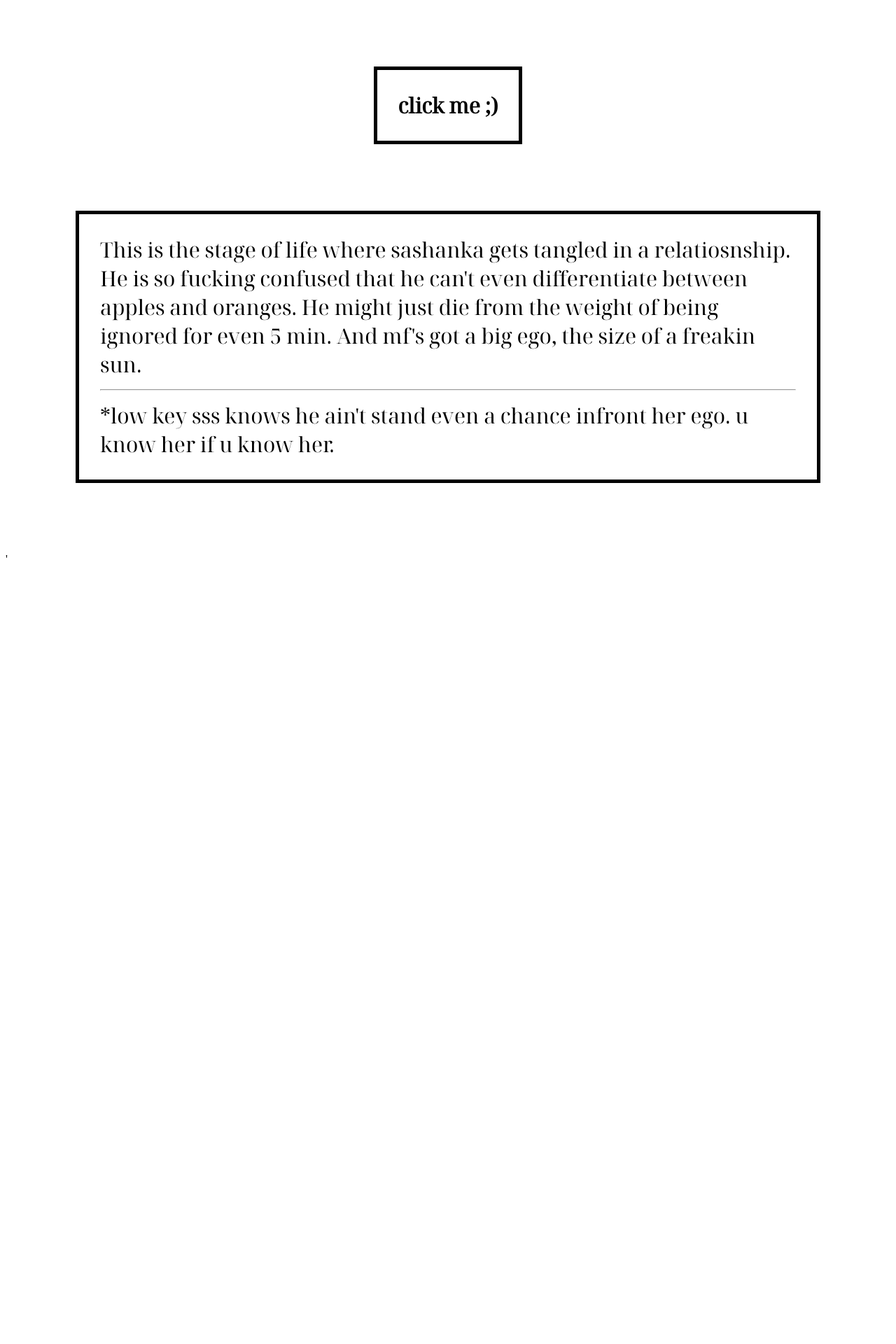
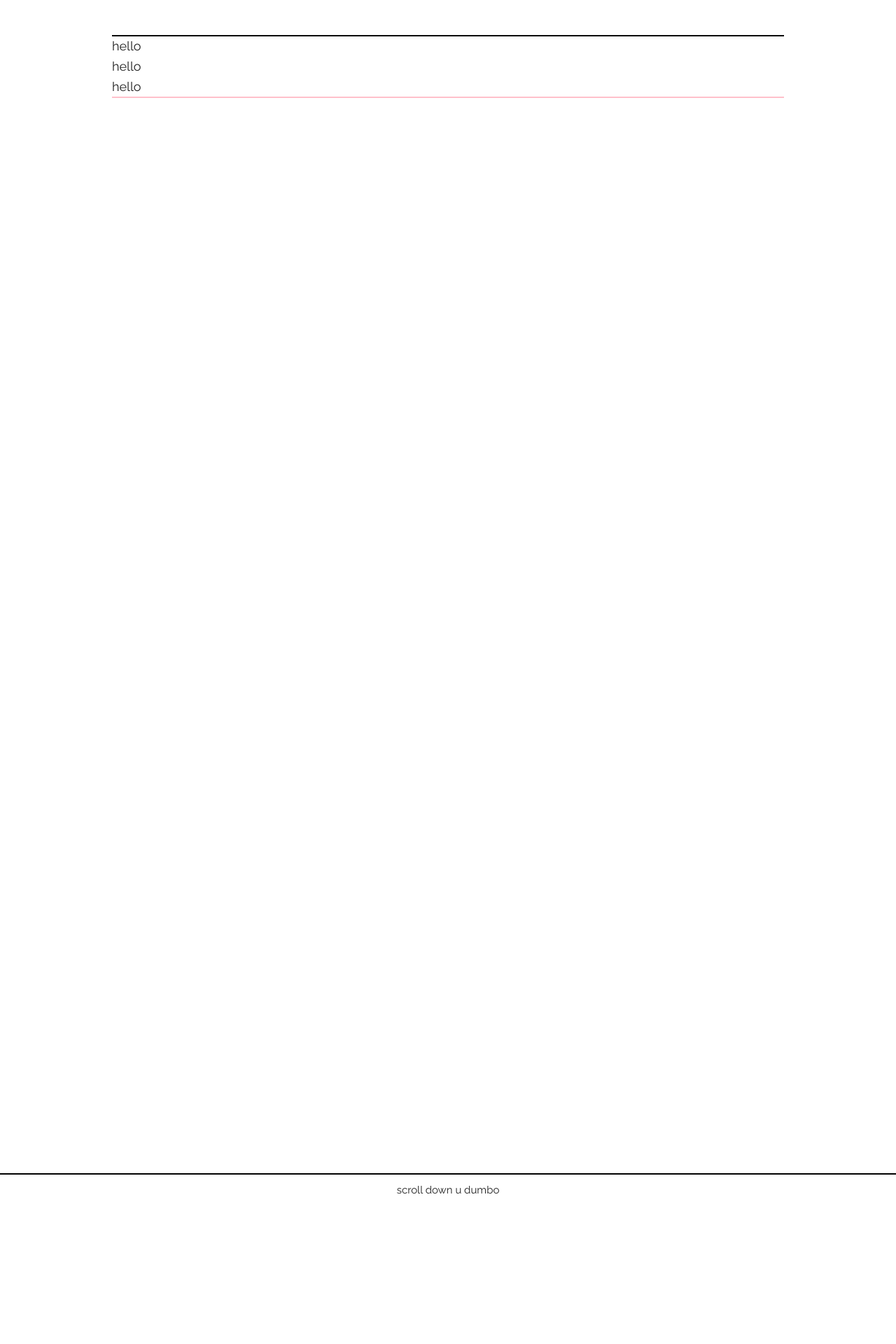
Before and after one commit to deepankarsamal/Learnin-Code, a PHP site: page / in a window 1280 px wide. Shown: the top 1920 px of the page at 70% size. Before the commit the page ends 797 px from the top, so only its background shows below. Run offline with PHP 8.4, Linux system fonts and the light colour scheme.

Commit message:
added files for heroku

```diff
--- /dev/null
+++ b/Skeleton-2.0.4/css/skeleton.css
@@ -0,0 +1,418 @@
+/*
+* Skeleton V2.0.4
+* Copyright 2014, Dave Gamache
+* www.getskeleton.com
+* Free to use under the MIT license.
+* http://www.opensource.org/licenses/mit-license.php
+* 12/29/2014
+*/
+
+
+/* Table of contents
+––––––––––––––––––––––––––––––––––––––––––––––––––
+- Grid
+- Base Styles
+- Typography
+- Links
+- Buttons
+- Forms
+- Lists
+- Code
+- Tables
+- Spacing
+- Utilities
+- Clearing
+- Media Queries
+*/
+
+
+/* Grid
+–––––––––––––––––––––––––––––––––––––––––––––––––– */
+.container {
+  position: relative;
+  width: 100%;
+  max-width: 960px;
+  margin: 0 auto;
+  padding: 0 20px;
+  box-sizing: border-box; }
+.column,
+.columns {
+  width: 100%;
+  float: left;
+  box-sizing: border-box; }
+
+/* For devices larger than 400px */
+@media (min-width: 400px) {
+  .container {
+    width: 85%;
+    padding: 0; }
+}
+
+/* For devices larger than 550px */
+@media (min-width: 550px) {
+  .container {
+    width: 80%; }
+  .column,
+  .columns {
+    margin-left: 4%; }
+  .column:first-child,
+  .columns:first-child {
+    margin-left: 0; }
+
+  .one.column,
+  .one.columns                    { width: 4.66666666667%; }
+  .two.columns                    { width: 13.3333333333%; }
+  .three.columns                  { width: 22%;            }
+  .four.columns                   { width: 30.6666666667%; }
+  .five.columns                   { width: 39.3333333333%; }
+  .six.columns                    { width: 48%;            }
+  .seven.columns                  { width: 56.6666666667%; }
+  .eight.columns                  { width: 65.3333333333%; }
+  .nine.columns                   { width: 74.0%;          }
+  .ten.columns                    { width: 82.6666666667%; }
+  .eleven.columns                 { width: 91.3333333333%; }
+  .twelve.columns                 { width: 100%; margin-left: 0; }
+
+  .one-third.column               { width: 30.6666666667%; }
+  .two-thirds.column              { width: 65.3333333333%; }
+
+  .one-half.column                { width: 48%; }
+
+  /* Offsets */
+  .offset-by-one.column,
+  .offset-by-one.columns          { margin-left: 8.66666666667%; }
+  .offset-by-two.column,
+  .offset-by-two.columns          { margin-left: 17.3333333333%; }
+  .offset-by-three.column,
+  .offset-by-three.columns        { margin-left: 26%;            }
+  .offset-by-four.column,
+  .offset-by-four.columns         { margin-left: 34.6666666667%; }
+  .offset-by-five.column,
+  .offset-by-five.columns         { margin-left: 43.3333333333%; }
+  .offset-by-six.column,
+  .offset-by-six.columns          { margin-left: 52%;            }
+  .offset-by-seven.column,
+  .offset-by-seven.columns        { margin-left: 60.6666666667%; }
+  .offset-by-eight.column,
+  .offset-by-eight.columns        { margin-left: 69.3333333333%; }
+  .offset-by-nine.column,
+  .offset-by-nine.columns         { margin-left: 78.0%;          }
+  .offset-by-ten.column,
+  .offset-by-ten.columns          { margin-left: 86.6666666667%; }
+  .offset-by-eleven.column,
+  .offset-by-eleven.columns       { margin-left: 95.3333333333%; }
+
+  .offset-by-one-third.column,
+  .offset-by-one-third.columns    { margin-left: 34.6666666667%; }
+  .offset-by-two-thirds.column,
+  .offset-by-two-thirds.columns   { margin-left: 69.3333333333%; }
+
+  .offset-by-one-half.column,
+  .offset-by-one-half.columns     { margin-left: 52%; }
+
+}
+
+
+/* Base Styles
+–––––––––––––––––––––––––––––––––––––––––––––––––– */
+/* NOTE
+html is set to 62.5% so that all the REM measurements throughout Skeleton
+are based on 10px sizing. So basically 1.5rem = 15px :) */
+html {
+  font-size: 62.5%; }
+body {
+  font-size: 1.5em; /* currently ems cause chrome bug misinterpreting rems on body element */
+  line-height: 1.6;
+  font-weight: 400;
+  font-family: "Raleway", "HelveticaNeue", "Helvetica Neue", Helvetica, Arial, sans-serif;
+  color: #222; }
+
+
+/* Typography
+–––––––––––––––––––––––––––––––––––––––––––––––––– */
+h1, h2, h3, h4, h5, h6 {
+  margin-top: 0;
+  margin-bottom: 2rem;
+  font-weight: 300; }
+h1 { font-size: 4.0rem; line-height: 1.2;  letter-spacing: -.1rem;}
+h2 { font-size: 3.6rem; line-height: 1.25; letter-spacing: -.1rem; }
+h3 { font-size: 3.0rem; line-height: 1.3;  letter-spacing: -.1rem; }
+h4 { font-size: 2.4rem; line-height: 1.35; letter-spacing: -.08rem; }
+h5 { font-size: 1.8rem; line-height: 1.5;  letter-spacing: -.05rem; }
+h6 { font-size: 1.5rem; line-height: 1.6;  letter-spacing: 0; }
+
+/* Larger than phablet */
+@media (min-width: 550px) {
+  h1 { font-size: 5.0rem; }
+  h2 { font-size: 4.2rem; }
+  h3 { font-size: 3.6rem; }
+  h4 { font-size: 3.0rem; }
+  h5 { font-size: 2.4rem; }
+  h6 { font-size: 1.5rem; }
+}
+
+p {
+  margin-top: 0; }
+
+
+/* Links
+–––––––––––––––––––––––––––––––––––––––––––––––––– */
+a {
+  color: #1EAEDB; }
+a:hover {
+  color: #0FA0CE; }
+
+
+/* Buttons
+–––––––––––––––––––––––––––––––––––––––––––––––––– */
+.button,
+button,
+input[type="submit"],
+input[type="reset"],
+input[type="button"] {
+  display: inline-block;
+  height: 38px;
+  padding: 0 30px;
+  color: #555;
+  text-align: center;
+  font-size: 11px;
+  font-weight: 600;
+  line-height: 38px;
+  letter-spacing: .1rem;
+  text-transform: uppercase;
+  text-decoration: none;
+  white-space: nowrap;
+  background-color: transparent;
+  border-radius: 4px;
+  border: 1px solid #bbb;
+  cursor: pointer;
+  box-sizing: border-box; }
+.button:hover,
+button:hover,
+input[type="submit"]:hover,
+input[type="reset"]:hover,
+input[type="button"]:hover,
+.button:focus,
+button:focus,
+input[type="submit"]:focus,
+input[type="reset"]:focus,
+input[type="button"]:focus {
+  color: #333;
+  border-color: #888;
+  outline: 0; }
+.button.button-primary,
+button.button-primary,
+input[type="submit"].button-primary,
+input[type="reset"].button-primary,
+input[type="button"].button-primary {
+  color: #FFF;
+  background-color: #33C3F0;
+  border-color: #33C3F0; }
+.button.button-primary:hover,
+button.button-primary:hover,
+input[type="submit"].button-primary:hover,
+input[type="reset"].button-primary:hover,
+input[type="button"].button-primary:hover,
+.button.button-primary:focus,
+button.button-primary:focus,
+input[type="submit"].button-primary:focus,
+input[type="reset"].button-primary:focus,
+input[type="button"].button-primary:focus {
+  color: #FFF;
+  background-color: #1EAEDB;
+  border-color: #1EAEDB; }
+
+
+/* Forms
+–––––––––––––––––––––––––––––––––––––––––––––––––– */
+input[type="email"],
+input[type="number"],
+input[type="search"],
+input[type="text"],
+input[type="tel"],
+input[type="url"],
+input[type="password"],
+textarea,
+select {
+  height: 38px;
+  padding: 6px 10px; /* The 6px vertically centers text on FF, ignored by Webkit */
+  background-color: #fff;
+  border: 1px solid #D1D1D1;
+  border-radius: 4px;
+  box-shadow: none;
+  box-sizing: border-box; }
+/* Removes awkward default styles on some inputs for iOS */
+input[type="email"],
+input[type="number"],
+input[type="search"],
+input[type="text"],
+input[type="tel"],
+input[type="url"],
+input[type="password"],
+textarea {
+  -webkit-appearance: none;
+     -moz-appearance: none;
+          appearance: none; }
+textarea {
+  min-height: 65px;
+  padding-top: 6px;
+  padding-bottom: 6px; }
+input[type="email"]:focus,
+input[type="number"]:focus,
+input[type="search"]:focus,
+input[type="text"]:focus,
+input[type="tel"]:focus,
+input[type="url"]:focus,
+input[type="password"]:focus,
+textarea:focus,
+select:focus {
+  border: 1px solid #33C3F0;
+  outline: 0; }
+label,
+legend {
+  display: block;
+  margin-bottom: .5rem;
+  font-weight: 600; }
+fieldset {
+  padding: 0;
+  border-width: 0; }
+input[type="checkbox"],
+input[type="radio"] {
+  display: inline; }
+label > .label-body {
+  display: inline-block;
+  margin-left: .5rem;
+  font-weight: normal; }
+
+
+/* Lists
+–––––––––––––––––––––––––––––––––––––––––––––––––– */
+ul {
+  list-style: circle inside; }
+ol {
+  list-style: decimal inside; }
+ol, ul {
+  padding-left: 0;
+  margin-top: 0; }
+ul ul,
+ul ol,
+ol ol,
+ol ul {
+  margin: 1.5rem 0 1.5rem 3rem;
+  font-size: 90%; }
+li {
+  margin-bottom: 1rem; }
+
+
+/* Code
+–––––––––––––––––––––––––––––––––––––––––––––––––– */
+code {
+  padding: .2rem .5rem;
+  margin: 0 .2rem;
+  font-size: 90%;
+  white-space: nowrap;
+  background: #F1F1F1;
+  border: 1px solid #E1E1E1;
+  border-radius: 4px; }
+pre > code {
+  display: block;
+  padding: 1rem 1.5rem;
+  white-space: pre; }
+
+
+/* Tables
+–––––––––––––––––––––––––––––––––––––––––––––––––– */
+th,
+td {
+  padding: 12px 15px;
+  text-align: left;
+  border-bottom: 1px solid #E1E1E1; }
+th:first-child,
+td:first-child {
+  padding-left: 0; }
+th:last-child,
+td:last-child {
+  padding-right: 0; }
+
+
+/* Spacing
+–––––––––––––––––––––––––––––––––––––––––––––––––– */
+button,
+.button {
+  margin-bottom: 1rem; }
+input,
+textarea,
+select,
+fieldset {
+  margin-bottom: 1.5rem; }
+pre,
+blockquote,
+dl,
+figure,
+table,
+p,
+ul,
+ol,
+form {
+  margin-bottom: 2.5rem; }
+
+
+/* Utilities
+–––––––––––––––––––––––––––––––––––––––––––––––––– */
+.u-full-width {
+  width: 100%;
+  box-sizing: border-box; }
+.u-max-full-width {
+  max-width: 100%;
+  box-sizing: border-box; }
+.u-pull-right {
+  float: right; }
+.u-pull-left {
+  float: left; }
+
+
+/* Misc
+–––––––––––––––––––––––––––––––––––––––––––––––––– */
+hr {
+  margin-top: 3rem;
+  margin-bottom: 3.5rem;
+  border-width: 0;
+  border-top: 1px solid #E1E1E1; }
+
+
+/* Clearing
+–––––––––––––––––––––––––––––––––––––––––––––––––– */
+
+/* Self Clearing Goodness */
+.container:after,
+.row:after,
+.u-cf {
+  content: "";
+  display: table;
+  clear: both; }
+
+
+/* Media Queries
+–––––––––––––––––––––––––––––––––––––––––––––––––– */
+/*
+Note: The best way to structure the use of media queries is to create the queries
+near the relevant code. For example, if you wanted to change the styles for buttons
+on small devices, paste the mobile query code up in the buttons section and style it
+there.
+*/
+
+
+/* Larger than mobile */
+@media (min-width: 400px) {}
+
+/* Larger than phablet (also point when grid becomes active) */
+@media (min-width: 550px) {}
+
+/* Larger than tablet */
+@media (min-width: 750px) {}
+
+/* Larger than desktop */
+@media (min-width: 1000px) {}
+
+/* Larger than Desktop HD */
+@media (min-width: 1200px) {}
--- a/index.html
+++ b/index.html
@@ -2,19 +2,52 @@
 <html lang="en">
   <head>
     <meta charset="UTF-8" />
-    <meta http-equiv="X-UA-Compatible" content="IE=edge" />
     <meta name="viewport" content="width=device-width, initial-scale=1.0" />
-    <title>MarjaoSaloMaiSINGLEhu</title>
-    <link rel="stylesheet" href="styles.css" type=text/css>
+    <!---CSS-->
+    <link rel="stylesheet" href="./Skeleton-2.0.4/css/skeleton.css" />
+    <link rel="stylesheet" href="./Skeleton-2.0.4/css/normalize.css" />
+    <link rel="stylesheet" href="styles.css" />
+    <!------Font-->
+    <link
+      href="//fonts.googleapis.com/css?family=Raleway:400,300,600"
+      rel="stylesheet"
+      type="text/css"
+    />
+    <title>henlo</title>
   </head>
+
   <body>
-      <h1><a href="https://youtu.be/dQw4w9WgXcQ">click me ;)</a></h1>
-    <div>
-      This is the stage of life where sashanka gets tangled in a relatiosnship.
-      He is so fucking confused that he can't even differentiate between apples
-      and oranges. He might just die from the weight of being ignored for even 5
-      min. And mf's got a big ego, the size of a freakin sun. <hr>*low key sss knows
-      he ain't stand even a chance infront her ego. u know her if u know her.
+    <div class="heading">
+      <div class="container">
+        <div class="row">
+          <div class="one-fourth column" id="hello">
+            hello <br />
+            hello <br />hello
+          </div>
+        </div>
+      </div>
     </div>
+
+    <div class="scroll" id="scroll">scroll down u dumbo</div>
+
+    <div class="buttons box">
+      <div class="container">
+        <div class="row">
+          <div class="six columns" style="text-align: center">
+            <div class="button button-primary" id="btn">
+              blind people click here
+            </div>
+          </div>
+          <div id="text-1" style="text-align: center;"></div>
+        </div>
+      </div>
+    </div>
+
+    <div class="content box">
+      <div id="text-2">hhhhhhhhhh</div>
+    </div>
+
+
+    <script src="index.js"></script>
   </body>
 </html>
--- /dev/null
+++ b/index.js
@@ -0,0 +1,14 @@
+
+document.getElementById('btn').addEventListener('click', function() {
+    document.getElementById('text-1').innerHTML = mssg;
+});
+
+window.onscroll = function() {
+    var scroll = document.documentElement.scrollTop;
+    if (scroll > 820) {
+        document.getElementById('text-2').innerHTML = 'Lorem ipsum dolor sit amet consectetur, adipisicing elit. Omnis, ducimus!';
+        document.getElementById('text-2').className = "slideUp";
+    }
+};
+
+var mssg = 'HehE. this site was made for you to laugh at. Hope u smile when u look at this and look back at the fabulous time we had. :)';
--- a/styles.css
+++ b/styles.css
@@ -1,34 +1,58 @@
-@import url('https://fonts.googleapis.com/css2?family=Noto+Serif+Display&display=swap');
-
-div {
-    border: 5px black solid;
-    font-size: 30px;
-    font-family: 'Noto Serif Display', serif;
-    padding: 30px;
-    margin: 100px 100px;
+.heading {
+    margin: 5rem auto;
 }
 
-h1 {
-    font-size: 30px;
-    font-family: 'Noto Serif Display', serif;
-    padding: 30px;
-    margin: 100px auto;
-    width: fit-content;
-    text-align: center;
-
+.heading .container .row .one-fourth.column {
+    border-bottom: solid pink 0.2rem;
+    border-top: solid black 0.2rem;
+    font-size: large;
 }
 
-h1 a {
-    border: 5px black solid;
-    padding: 30px;
-    text-decoration: none;
-    color: black;
+.scroll {
+    text-align: center;
+    padding: 1rem;
+    margin-top: 120%;
+    border-top: solid black 0.2rem;
 }
 
-a:active {
-    padding: 30px;
-    text-decoration: none;
-    color: white;
-    background: black;
+#btn {
+    margin-top: 150%;
+}
 
+#text-2 {
+    margin: 50% auto;
+    text-align: center;
 }
+
+/* Animations */
+.slideUp {
+    animation-name: slideUp;
+    -webkit-animation-name: slideUp;
+    animation-duration: 2s;
+    -webkit-animation-duration: 2s;
+    visibility: visible;
+}
+
+@keyframes slideUp {
+    0% {
+        opacity: 0;
+        -webkit-transform: translateY(70%);
+    }
+
+    100% {
+        opacity: 1;
+        -webkit-transform: translateY(0%);
+    }
+}
+
+@-webkit-keyframes slideUp {
+    0% {
+        opacity: 0;
+        -webkit-transform: translateY(70%);
+    }
+
+    100% {
+        opacity: 1;
+        -webkit-transform: translateY(0%);
+    }
+}
```
Also changed, not shown: Skeleton-2.0.4/index.html (added, +46 -0 lines), Skeleton-2.0.4/css/normalize.css (added), Skeleton-2.0.4/images/favicon.png (added).
